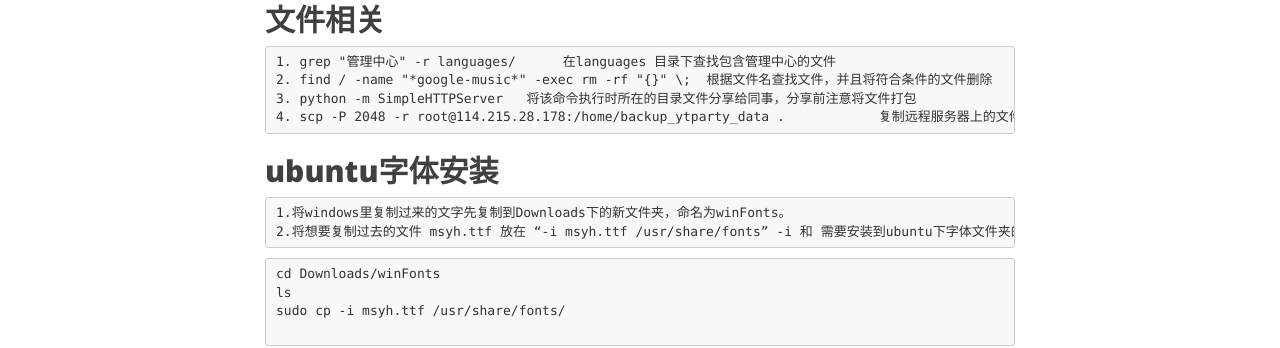
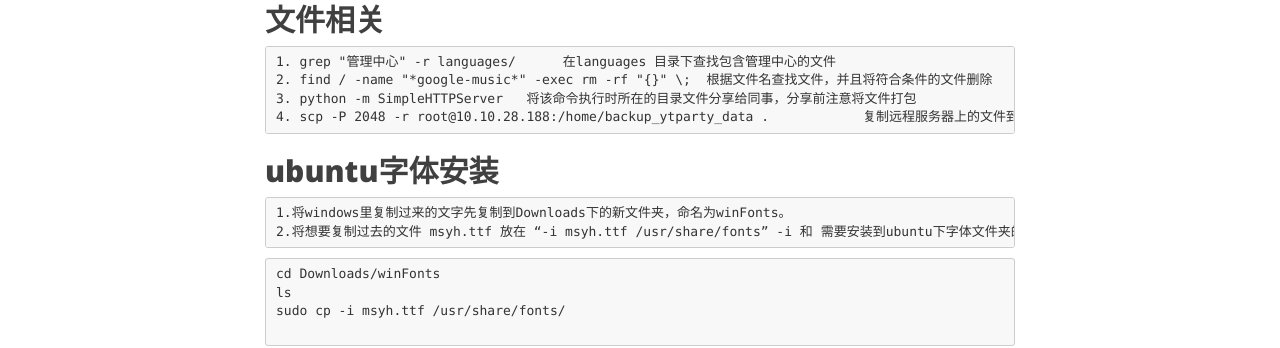
Before and after one commit to deathSilence/deathsilence.github.io, a Jekyll site: the page built from _posts/2017-02-21-linux-git.markdown, in a window 1280 px wide. Shown: the part 735-1083 px from the top of the page. Built offline with Jekyll 4.4.1, drawn with Linux system fonts in a browser that asks for light colours; nearby versions of some CDN libraries; comment, search, counter and statistics services are not loaded.

Commit message:
修改ip

```diff
--- a/_posts/2017-02-21-linux-git.markdown
+++ b/_posts/2017-02-21-linux-git.markdown
@@ -21,7 +21,7 @@ header-img: "img/post-bg-05.jpg"
     1. grep "管理中心" -r languages/      在languages 目录下查找包含管理中心的文件
     2. find / -name "*google-music*" -exec rm -rf "{}" \;  根据文件名查找文件，并且将符合条件的文件删除    注：分号是必需的
     3. python -m SimpleHTTPServer   将该命令执行时所在的目录文件分享给同事，分享前注意将文件打包
-    4. scp -P 2048 -r root@114.215.28.178:/home/backup_ytparty_data .            复制远程服务器上的文件到当前目录 -P 指定端口
+    4. scp -P 2048 -r root@10.10.28.188:/home/backup_ytparty_data .            复制远程服务器上的文件到当前目录 -P 指定端口
 
 ## ubuntu字体安装
 
```
